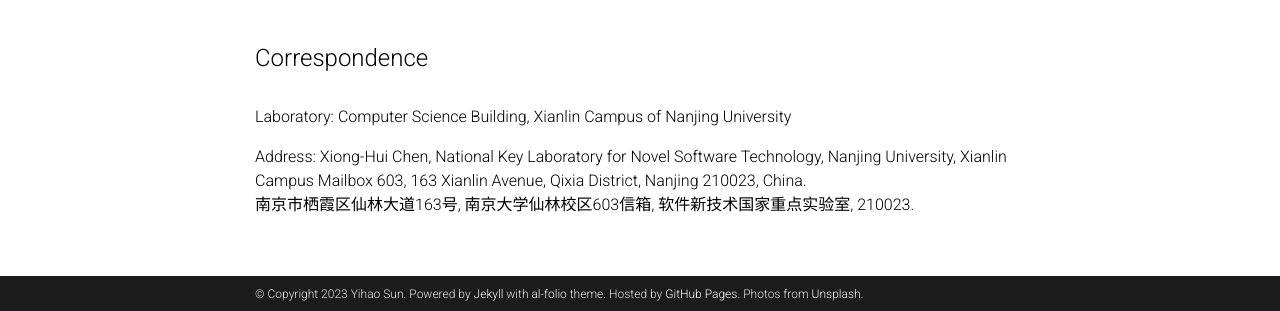
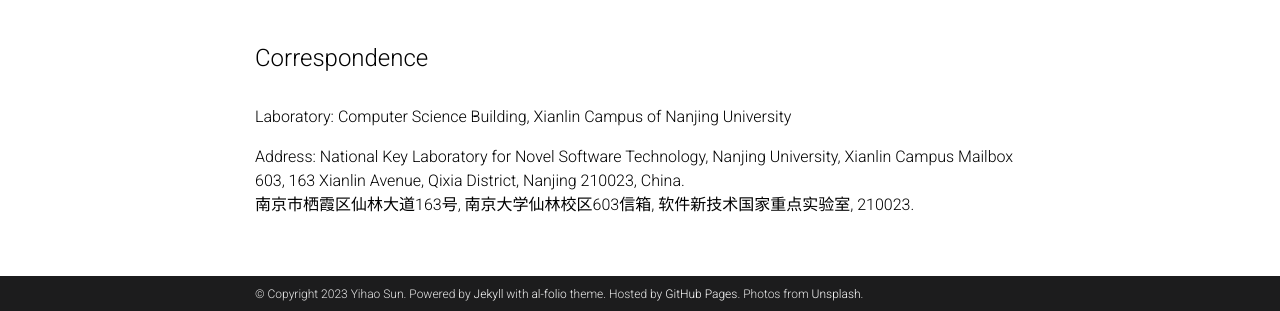
Before and after one commit to yihaosun1124/yihaosun1124.github.io, a Jekyll site: the page built from _pages/about.md, in a window 1280 px wide and 1298 px high, cut to the strip 987-1298 px from the top of the window. Built offline with Jekyll 4.4.1, drawn with Linux system fonts in a browser that asks for light colours; comment, search, counter and statistics services are not loaded; a style sheet for code colours, icons or effects is not loaded.

```diff
--- a/_layouts/about.html
+++ b/_layouts/about.html
@@ -53,7 +53,7 @@ layout: default
 
   <h4>Correspondence</h4><br>
   <p>Laboratory: Computer Science Building, Xianlin Campus of Nanjing University</p>
-  Address: Xiong-Hui Chen, National Key Laboratory for Novel Software Technology, Nanjing University, Xianlin Campus Mailbox 603, 163 Xianlin Avenue, Qixia District, Nanjing 210023, China. <br>
+  Address: National Key Laboratory for Novel Software Technology, Nanjing University, Xianlin Campus Mailbox 603, 163 Xianlin Avenue, Qixia District, Nanjing 210023, China. <br>
   南京市栖霞区仙林大道163号, 南京大学仙林校区603信箱, 软件新技术国家重点实验室, 210023.<br><br>
 
 </div>
```
